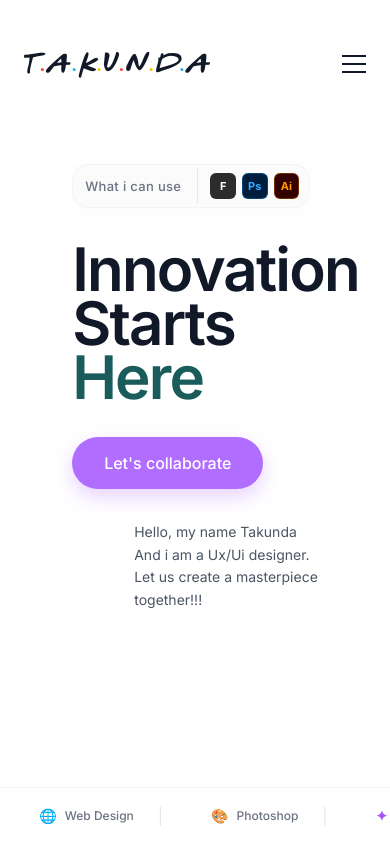
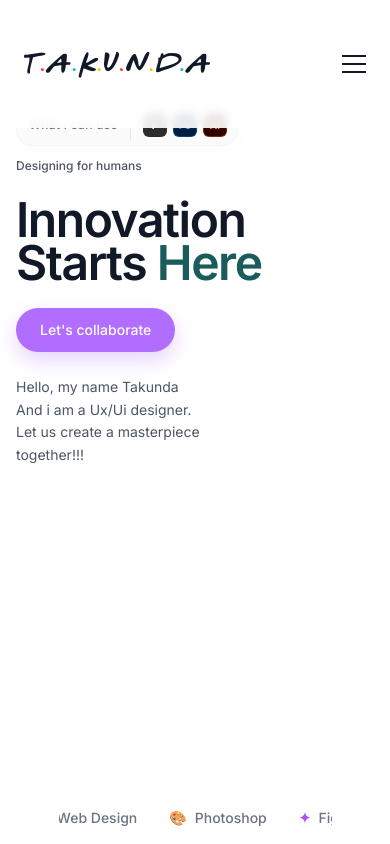
Before and after one commit to NigelSimon20/Taku-s-Portfolio, a Next.js app: page / in a window 390 px wide. Shown: the top 844 px of the page. Built offline with nearby package versions, Linux system fonts and the light colour scheme.

Commit message:
hero almosttt

```diff
--- a/src/components/Hero.tsx
+++ b/src/components/Hero.tsx
@@ -1,4 +1,6 @@
 "use client";
+
+import { useEffect, useRef } from "react";
 
 const techStack = [
     { name: "Web Design", icon: "🌐", color: "text-red-500" },
@@ -19,62 +21,75 @@ const techStack = [
 
 export default function Hero() {
     return (
-        <section className="min-h-screen pt-20 flex flex-col">
+        <section className="min-h-screen pt-16 sm:pt-20 flex flex-col">
             {/* Main Hero Content */}
-            <div className="flex-1 max-[1248px]:max-w-[70%] max-[1024px]:max-w-[80%] max-[768px]:max-w-full w-full mx-auto px-[15%] pt-[15vh] max-[1024px]:pt-[10vh] flex flex-col items-center">
+            <div className="flex-1 w-full max-w-5xl mx-auto px-4 sm:px-6 md:px-10 lg:px-16 pt-10 sm:pt-[10vh] md:pt-[12vh] lg:pt-[15vh] flex flex-col items-center mb-4">
 
                 {/* Top Row */}
-                <div className="flex justify-between items-center w-[90%] md:w-[80%] lg:w-[70%] text-sm font-medium mb-[4vh]">
+                <div className="flex flex-wrap justify-between items-center w-full gap-3 text-sm font-medium mb-6 sm:mb-[4vh]">
                     <div className="flex items-center rounded-2xl border border-gray-100 bg-gray-50/70 p-1 pl-3 shadow-[0_4px_30px_rgba(0,0,0,0.02)]">
-                        <span className="text-gray-500 text-[13px] tracking-wide mr-4 items-center flex">What i can use</span>
+                        <span className="text-gray-500 text-[12px] sm:text-[13px] tracking-wide mr-3 sm:mr-4 flex items-center">
+                            What i can use
+                        </span>
                         <div className="flex items-center gap-1.5 p-1 pr-1.5 border-l border-gray-200 pl-3">
-                            <div className="w-[1.6rem] h-[1.6rem] bg-[#2C2C2C] text-white flex items-center justify-center rounded-md font-bold text-[11px] hover:shadow-lg transition-transform hover:-translate-y-0.5">F</div>
-                            <div className="w-[1.6rem] h-[1.6rem] bg-[#001D3D] text-[#33A8FF] flex items-center justify-center rounded-md font-bold text-[11px] border border-[#00A8FF]/30 hover:shadow-lg transition-transform hover:-translate-y-0.5">Ps</div>
-                            <div className="w-[1.6rem] h-[1.6rem] bg-[#330000] text-[#FF9A00] flex items-center justify-center rounded-md font-bold text-[11px] border border-[#FF9A00]/30 hover:shadow-lg transition-transform hover:-translate-y-0.5">Ai</div>
+                            <div className="w-6 h-6 sm:w-[1.6rem] sm:h-[1.6rem] bg-[#2C2C2C] text-white flex items-center justify-center rounded-md font-bold text-[10px] sm:text-[11px] hover:shadow-lg transition-transform hover:-translate-y-0.5">F</div>
+                            <div className="w-6 h-6 sm:w-[1.6rem] sm:h-[1.6rem] bg-[#001D3D] text-[#33A8FF] flex items-center justify-center rounded-md font-bold text-[10px] sm:text-[11px] border border-[#00A8FF]/30 hover:shadow-lg transition-transform hover:-translate-y-0.5">Ps</div>
+                            <div className="w-6 h-6 sm:w-[1.6rem] sm:h-[1.6rem] bg-[#330000] text-[#FF9A00] flex items-center justify-center rounded-md font-bold text-[10px] sm:text-[11px] border border-[#FF9A00]/30 hover:shadow-lg transition-transform hover:-translate-y-0.5">Ai</div>
                         </div>
                     </div>
-                    <div className="text-gray-600 font-medium whitespace-nowrap hidden sm:block">
+                    <div className="text-gray-600 font-medium whitespace-nowrap text-xs sm:text-sm">
                         Designing for humans
                     </div>
                 </div>
 
-                {/* Middle Row */}
-                <div className="w-[90%] md:w-[80%] lg:w-[70%] mb-[4vh] select-none">
-                    <h1 className="text-6xl md:text-8xl lg:text-9xl font-semibold text-gray-900 leading-[0.9] tracking-[-0.03em]">
+                {/* Middle Row — Headline */}
+                <div className="w-full mb-6 sm:mb-[4vh] select-none">
+                    <h1 className="text-5xl xs:text-6xl sm:text-7xl md:text-8xl lg:text-9xl font-semibold text-gray-900 leading-[0.9] tracking-[-0.03em]">
                         Innovation
                         <br />
                         Starts <span className="text-[#1A5B5B]">Here</span>
                     </h1>
                 </div>
 
-                {/* Bottom Row */}
-                <div className="flex flex-col sm:flex-row justify-between w-[90%] md:w-[80%] lg:w-[70%] gap-8">
-                    <button className="bg-[#B06DFF] hover:bg-purple-500 text-white rounded-full px-8 py-3.5 text-base font-medium shadow-[0_8px_20px_rgba(176,109,255,0.3)] hover:shadow-[0_12px_25px_rgba(176,109,255,0.4)] transition-all transform hover:-translate-y-1 w-fit">
+                {/* Bottom Row — CTA + Bio */}
+                <div className="flex flex-col sm:flex-row justify-between items-start w-full gap-6 sm:gap-8">
+                    <button className="bg-[#B06DFF] hover:bg-purple-500 text-white rounded-full px-6 sm:px-8 py-3 sm:py-3.5 text-sm sm:text-base font-medium shadow-[0_8px_20px_rgba(176,109,255,0.3)] hover:shadow-[0_12px_25px_rgba(176,109,255,0.4)] transition-all transform hover:-translate-y-1 w-fit shrink-0">
                         Let's collaborate
                     </button>
 
-                    <div className="text-gray-600 text-sm md:text-base max-w-[300px] leading-[1.6] ml-auto">
+                    <div className="text-gray-600 text-sm md:text-base max-w-[300px] leading-[1.6] sm:ml-auto">
                         Hello, my name Takunda<br />
                         And i am a Ux/Ui designer.<br />
                         Let us create a masterpiece<br />
                         together!!!
                     </div>
                 </div>
-
             </div>
 
             {/* Tech Stack Marquee */}
-            <div className="border-t border-gray-100 py-4 overflow-hidden bg-white px-[15%]">
-                <div className="flex animate-marquee whitespace-nowrap">
-                    {techStack.map((tech, i) => (
-                        <div key={i} className="flex items-center gap-2 mx-6 shrink-0">
-                            <span className={`text-sm font-bold ${tech.color}`}>{tech.icon}</span>
-                            <span className="text-xs text-gray-500 font-medium">{tech.name}</span>
-                            <span className="text-gray-200 ml-4">|</span>
-                        </div>
-                    ))}
+            <div className="mx-[15%] flex justify-center py-4 mt-8 sm:mt-0 bg-white overflow-hidden">
+                <div className="w-full overflow-hidden">
+                    <div
+                        className="flex whitespace-nowrap"
+                        style={{
+                            animation: "marquee 20s linear infinite",
+                        }}
+                    >
+                        {[...techStack, ...techStack].map((tech, i) => (
+                            <div key={i} className="flex items-center gap-2 mx-4 sm:mx-6 shrink-0">
+                                <span className={`text-sm sm:text-base font-bold ${tech.color}`}>
+                                    {tech.icon}
+                                </span>
+                                <span className="text-sm sm:text-base text-gray-500 font-medium">
+                                    {tech.name}
+                                </span>
+                            </div>
+                        ))}
+                    </div>
                 </div>
             </div>
+
+
         </section>
     );
 }
```
